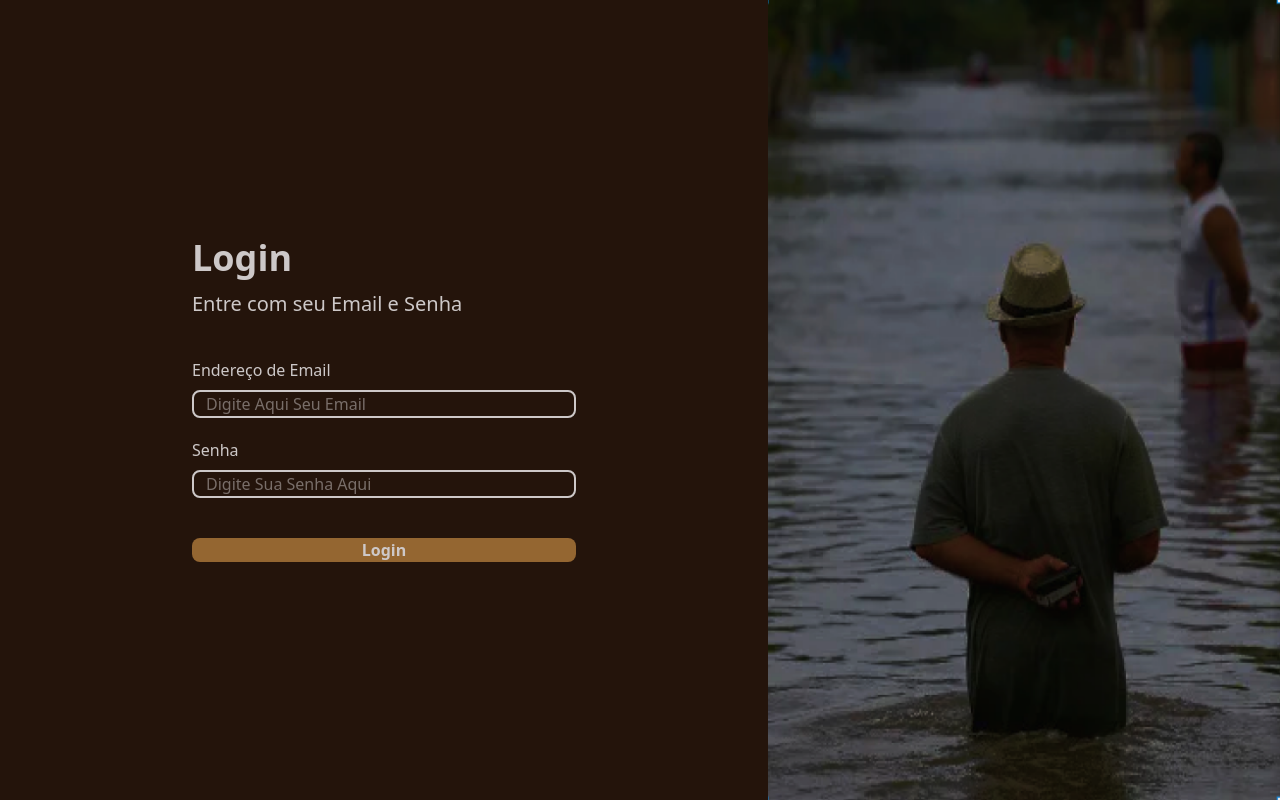
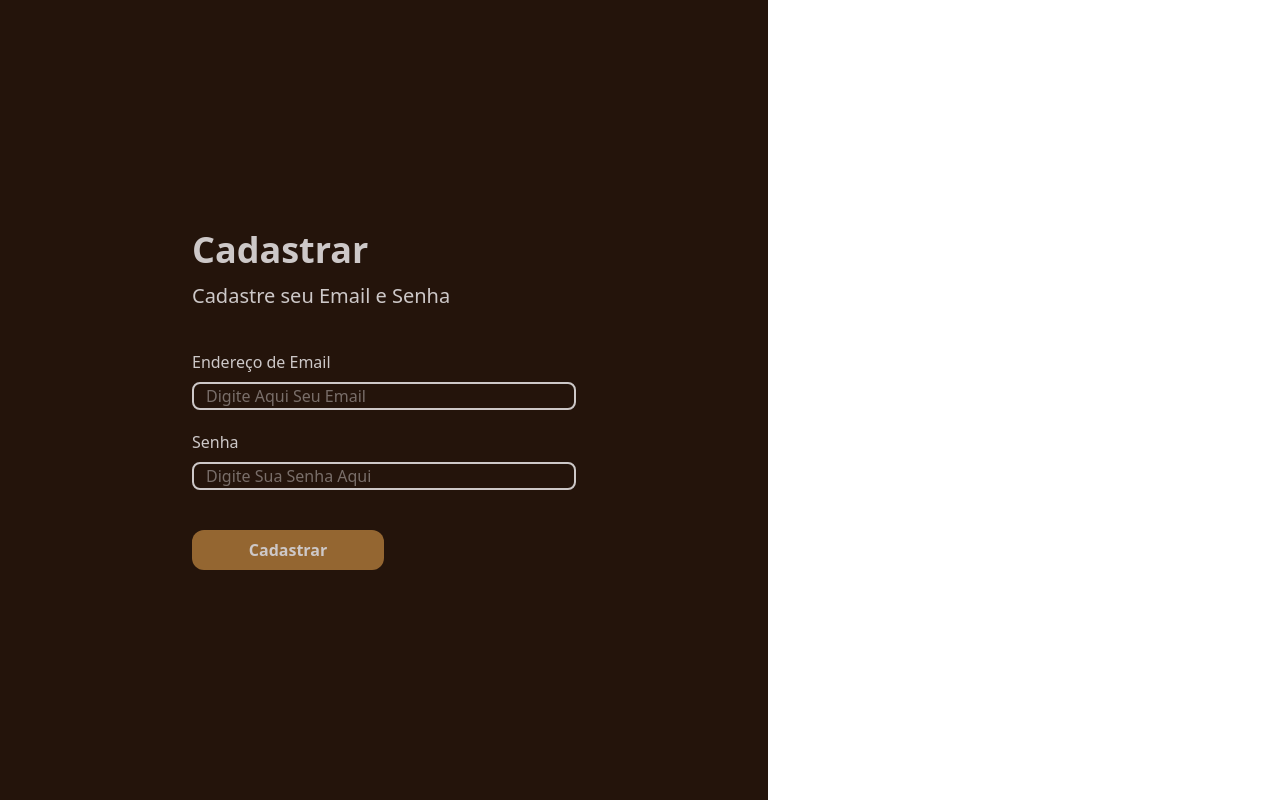
Before and after one commit to EPDM-Corporation/WebDevGS2, a React (Vite) app: page /cadastrar in a window 1280 px wide. Built offline with nearby package versions, Linux system fonts and the light colour scheme.

Commit message:
Colando o uso der props do componente EmailSenha

```diff
--- a/src/App.jsx
+++ b/src/App.jsx
@@ -1,10 +1,11 @@
 import Home from "./Routes/Home";
 import Login from "./Routes/Login";
+import Cadastrar from "./Routes/Cadastrar";
 
 function App() {
   return (
     <>
-      <Login />
+      <Cadastrar/>
     </>
   )
 }
--- a/src/Components/EmailSenha.jsx
+++ b/src/Components/EmailSenha.jsx
@@ -1,18 +1,18 @@
-const EmailSenha = () =>{
-    return(
+function EmailSenha(props) {
+    return (
         <>
         <div className="bg-[#24140B] w-3/5 h-screen text-[#CDC8C8] flex flex-col items-center justify-center">
             <div className="pb-10 w-1/2">
-                <h1 className="text-4xl font-bold">Login</h1>
-                <h2 className="text-xl pt-3">Entre com seu Email e Senha</h2>
+                <h1 className="text-4xl font-bold">{props.title}</h1>
+                <h2 className="text-xl pt-3">{props.subtitle}</h2>
             </div>
             <form className="w-1/2">
                 <h2>Endereço de Email</h2>
                 <input type="email" placeholder="Digite Aqui Seu Email" className="border-2 border-[#CDC8C8] rounded-lg mb-5 w-full pl-3 mt-2"></input>
                 <h2>Senha</h2>
-                <input type="senha" placeholder="Digite Sua Senha Aqui" className="border-2 border-[#CDC8C8] rounded-lg mb-10 w-full pl-3 mt-2"></input>
-                <div className="bg-[#946631] rounded-lg font-bold flex justify-center">
-                    <button type="submit">Login</button>
+                <input type="password" placeholder="Digite Sua Senha Aqui" className="border-2 border-[#CDC8C8] rounded-lg mb-10 w-full pl-3 mt-2"></input>
+                <div className="bg-[#946631] rounded-xl font-bold flex justify-center w-1/2 flex p-2">
+                    <button type="submit">{props.buttonText}</button>
                 </div>
 
             </form>
--- a/src/Routes/Cadastrar.jsx
+++ b/src/Routes/Cadastrar.jsx
@@ -0,0 +1,14 @@
+import EmailSenha from "../Components/EmailSenha";
+
+const Cadastrar = () =>{
+    return(
+        <>
+            <EmailSenha
+            title="Cadastrar"
+            subtitle="Cadastre seu Email e Senha "
+            buttonText="Cadastrar"
+            />
+        </>
+    )
+}
+export default Cadastrar;
```
